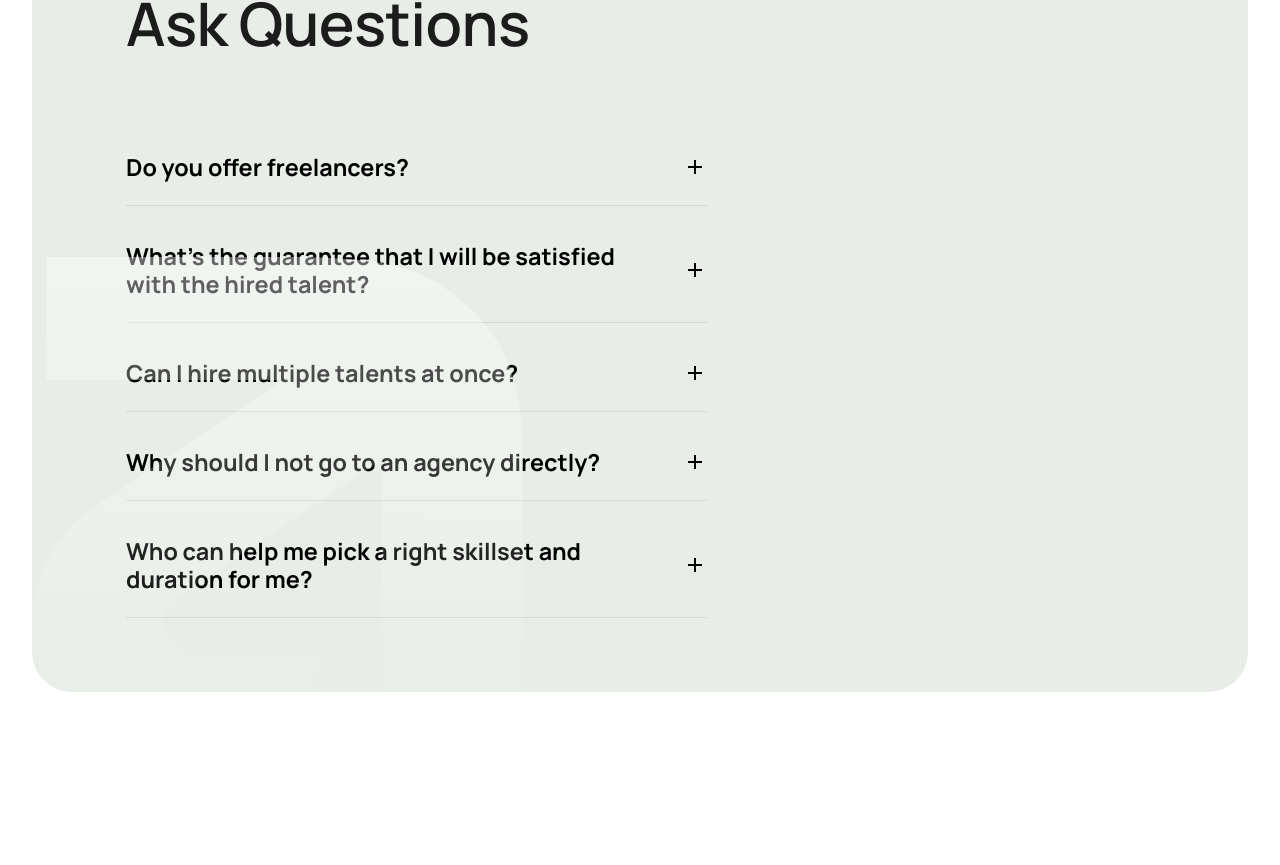
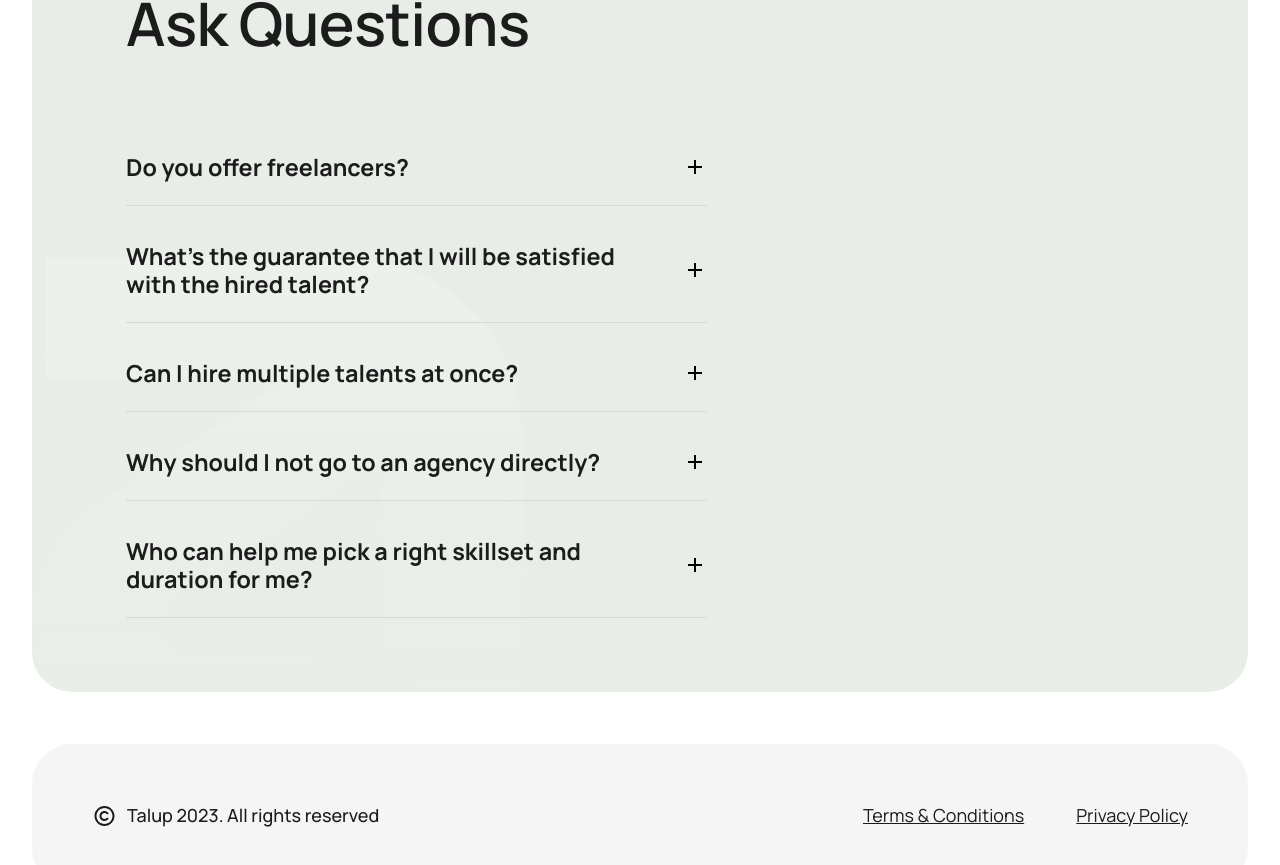
Before and after one commit to VinayakaHegade/brunel, a React (Vite) app: page / in a window 1280 px wide. Shown: the part 2096-2961 px from the top of the page. Before the commit the page ends 2840 px from the top, so only its background shows below. Built offline with nearby package versions, Linux system fonts and the light colour scheme; a web font is replaced by a local one.

Commit message:
feat:add footer

```diff
--- a/src/App.tsx
+++ b/src/App.tsx
@@ -2,6 +2,7 @@ import Header from "./components/Header/Header";
 import styles from "./App.module.css";
 import HeroSection from "./components/HeroSection/HeroSection";
 import FAQSection from "./components/FAQSection/FAQSection";
+import Footer from "./components/Footer/Footer";
 
 const App = () => {
   return (
@@ -9,6 +10,7 @@ const App = () => {
       <Header />
       <HeroSection />
       <FAQSection />
+      <Footer />
     </div>
   );
 };
--- a/src/components/Common/Accordion/Accordion.module.css
+++ b/src/components/Common/Accordion/Accordion.module.css
@@ -9,6 +9,7 @@
   font-size: 20px;
   font-weight: 600;
   line-height: 28px;
+  color: var(--primary-black);
   text-align: left;
   display: flex;
   align-items: center;
--- a/src/components/FAQSection/FAQSection.module.css
+++ b/src/components/FAQSection/FAQSection.module.css
@@ -13,7 +13,7 @@
   position: absolute;
   left: 0;
   bottom: -40px;
-  opacity: 0.4px;
+  opacity: 0.4;
 }
 
 .heading {
@@ -45,4 +45,5 @@
   display: flex;
   flex-direction: column;
   gap: 36px;
+  z-index: 1;
 }
--- /dev/null
+++ b/src/components/Footer/Footer.module.css
@@ -0,0 +1,33 @@
+.container {
+  margin: 0px 32px 32px;
+  padding: 60px;
+  display: flex;
+  flex-wrap: wrap;
+  justify-content: space-between;
+  align-items: center;
+  gap: 24px;
+  background-color: var(--footer-bg);
+  border-radius: 40px;
+}
+
+.left {
+  display: flex;
+  gap: 10px;
+  align-items: center;
+  font-size: 18px;
+  font-weight: 500;
+  line-height: 19.8px;
+  color: var(--primary-black);
+}
+
+.right {
+  display: flex;
+  flex-wrap: wrap;
+  gap: 16px 52px;
+  align-items: center;
+  font-size: 18px;
+  font-weight: 400;
+  line-height: 19.8px;
+  color: var(--primary-black);
+  text-decoration: underline;
+}
--- /dev/null
+++ b/src/components/Footer/Footer.tsx
@@ -0,0 +1,19 @@
+import styles from "./Footer.module.css";
+
+const Footer = () => {
+  return (
+    <footer className={styles.container} role="conten-info">
+      <div className={styles.left}>
+        <img src="./copyright.svg" alt="" />
+        <p>Talup 2023. All rights reserved</p>
+      </div>
+
+      <div className={styles.right}>
+        <p>Terms & Conditions</p>
+        <p>Privacy Policy</p>
+      </div>
+    </footer>
+  );
+};
+
+export default Footer;
--- a/src/index.css
+++ b/src/index.css
@@ -3,6 +3,7 @@
   --bg-gray: rgba(255, 255, 255, 0.8);
   --gray-text: rgba(130, 130, 130, 1);
   --bg-secondary: rgba(241, 241, 241, 1);
+  --footer-bg: rgba(245, 245, 245, 1);
   --primary-black: rgba(28, 28, 28, 1);
   --hover-black: rgba(78, 78, 78, 1);
   --white: rgba(255, 255, 255, 1);
```
Also changed, not shown: public/copyright.svg (added).
